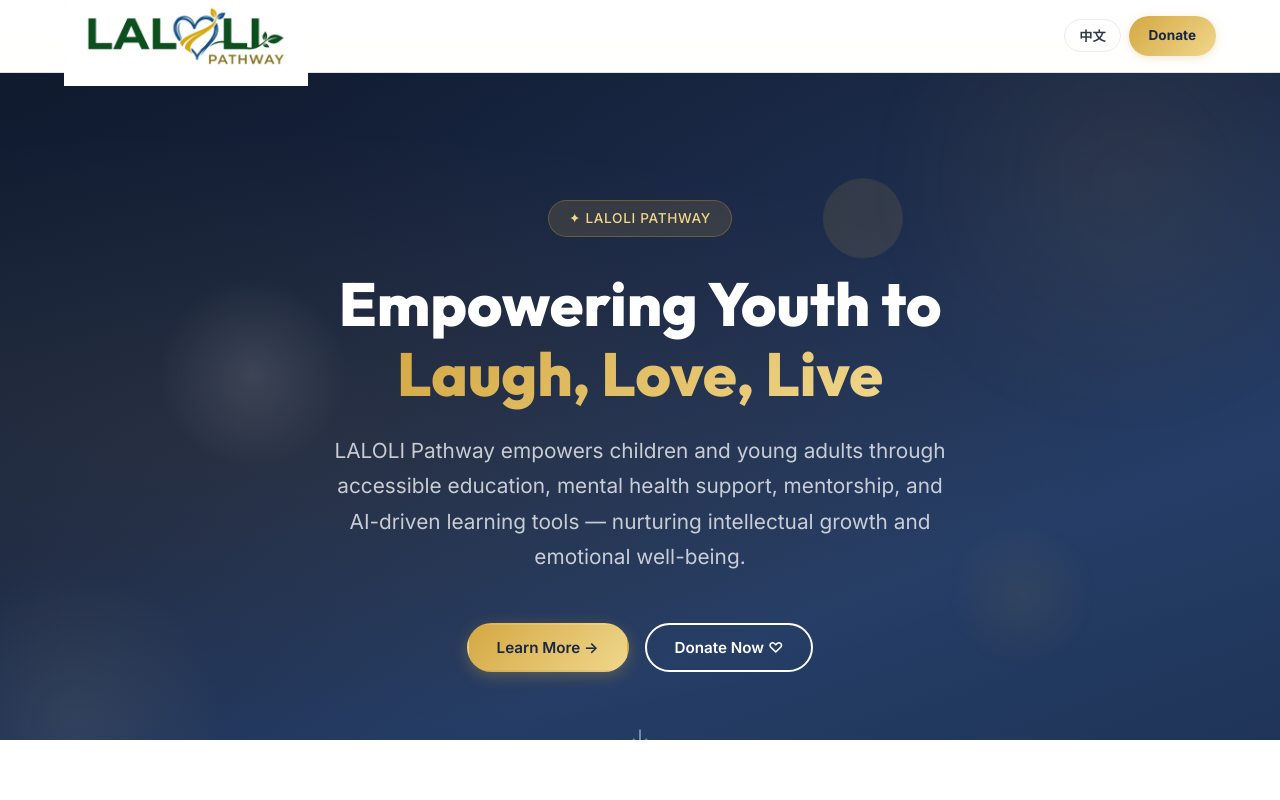
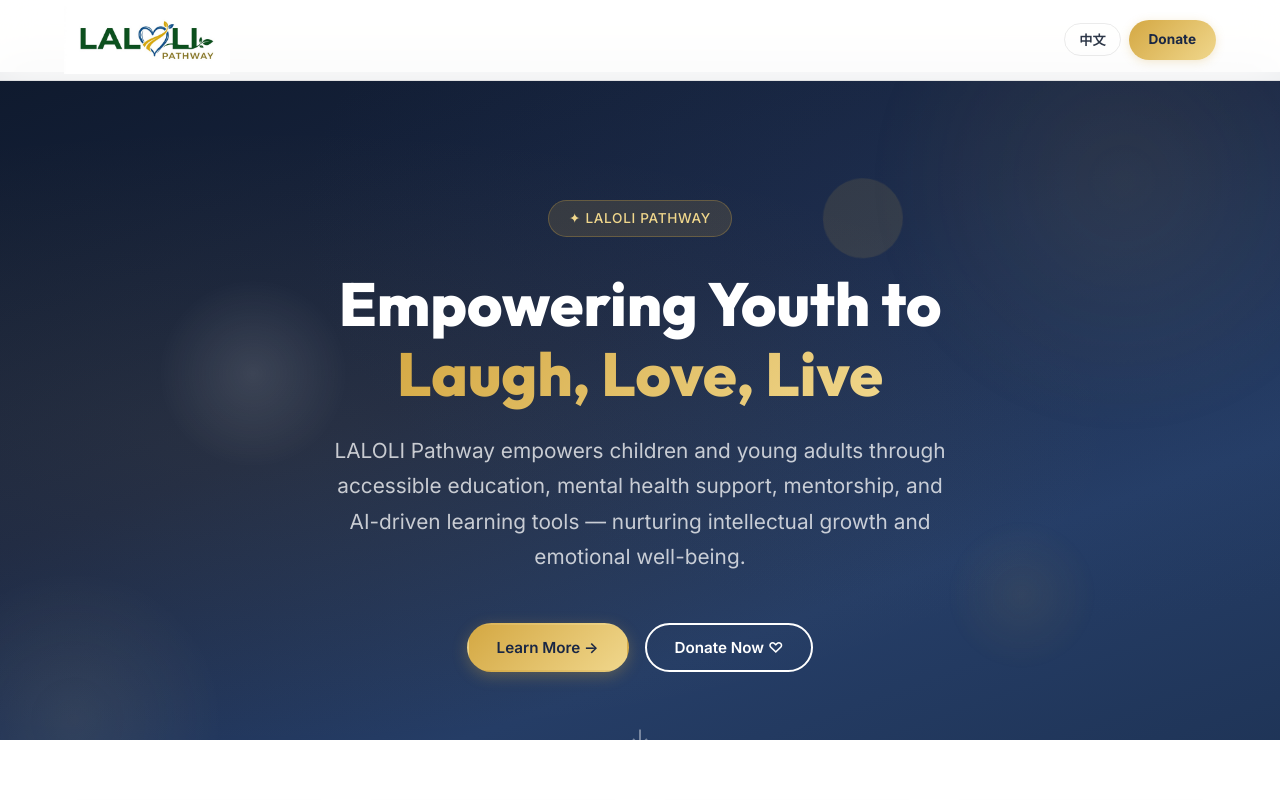
Before and after one commit to HawaiiBeach123/laloli-net, a Next.js app: page / in a window 1280 px wide. Shown: the top 800 px of the page. Built offline with nearby package versions, Linux system fonts and the light colour scheme.

Commit message:
fix: constrain logo within header bar - no overflow

```diff
--- a/src/components/Header.module.css
+++ b/src/components/Header.module.css
@@ -18,7 +18,7 @@
   display: flex;
   align-items: center;
   justify-content: space-between;
-  height: 72px;
+  height: 80px;
 }
 
 .logo {
@@ -26,10 +26,12 @@
   align-items: center;
   text-decoration: none;
   flex-shrink: 0;
+  height: 100%;
+  padding: 6px 0;
 }
 
 .logoImage {
-  height: 100px;
+  height: 100%;
   width: auto;
   object-fit: contain;
 }
```
